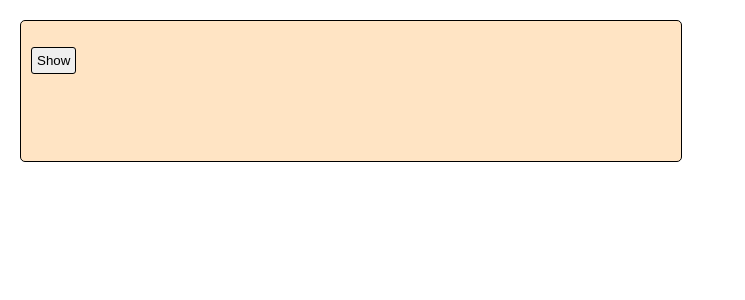
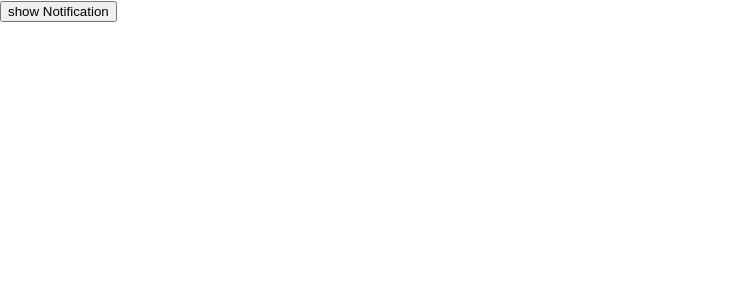
Before and after one commit to antor4920/Age_cal, a React (Create React App) app: page / in a window 1280 px wide. Shown: the top 300 px of the page, without its empty margins (0-745 px from the left). Built offline with nearby package versions, Linux system fonts and the light colour scheme.

Commit message:
7th day of practice

```diff
--- a/package.json
+++ b/package.json
@@ -10,6 +10,7 @@
     "react": "^18.3.1",
     "react-dom": "^18.3.1",
     "react-scripts": "5.0.1",
+    "react-toastify": "^10.0.6",
     "web-vitals": "^2.1.4"
   },
   "scripts": {
--- a/src/App.js
+++ b/src/App.js
@@ -1,13 +1,14 @@
 import Count from "./components/Count";
 import Condition_rendering from "./components/Condition-Rendering/Condition_rendering";
 import Onchange from "./components/Onchange_And_event_Binding/Onchange";
-import UseState_Hook from "./components/React_Hooks/UseState_Hook";
+import UseState_Hook from "./components/Hooks/UseState_Hook";
 import Parent from "./components/Data_Shareing/Parent";
 import Home from "./components/ToDo_App/Home";
 import Main_page from "./components/ToDo2/Main_page";
 import Formik from "./components/Formik/Formik";
 import Control from "./components/Formik/Control";
 import Toggle from "./components/Toggle/Toggle";
+import Toastify from "./components/React_Toastify/Toastify";
 
 function App() {
   return (
@@ -21,7 +22,8 @@ function App() {
       {/* <Main_page /> */}
       {/* <Formik /> */}
       {/* <Control /> */}
-      <Toggle />
+      {/* <Toggle /> */}
+      <Toastify />
     </div>
   );
 }
--- /dev/null
+++ b/src/components/React_Toastify/Toastify.js
@@ -0,0 +1,19 @@
+import React from "react";
+
+import { ToastContainer, toast } from "react-toastify";
+import "react-toastify/dist/ReactToastify.css";
+
+const Toastify = () => {
+  function ShowNotification() {
+    toast("I am the notification");
+  }
+
+  return (
+    <div>
+      <button onClick={ShowNotification}>show Notification</button>
+      <ToastContainer />
+    </div>
+  );
+};
+
+export default Toastify;
--- a/src/components/Toggle/Toggle.js
+++ b/src/components/Toggle/Toggle.js
@@ -4,8 +4,7 @@ import style from "./Toggle.module.css";
 const Toggle = () => {
   let para =
     "My name is antor. I am form narsingdi,dhaka. I have done my Bachelor from mmdu.";
-  const [toggle, settoggle] = useState(false);
-
+  const [toggle, settoggle] = useState(true);
   return (
     <div className={style.mainDiv}>
       <p>{toggle && para}</p>
```
Also changed, not shown: src/components/Hooks/UseState_Hook.js (renamed from src/components/React_Hooks/UseState_Hook.js), 1 other file (tests, documents, lock files or other folders).
